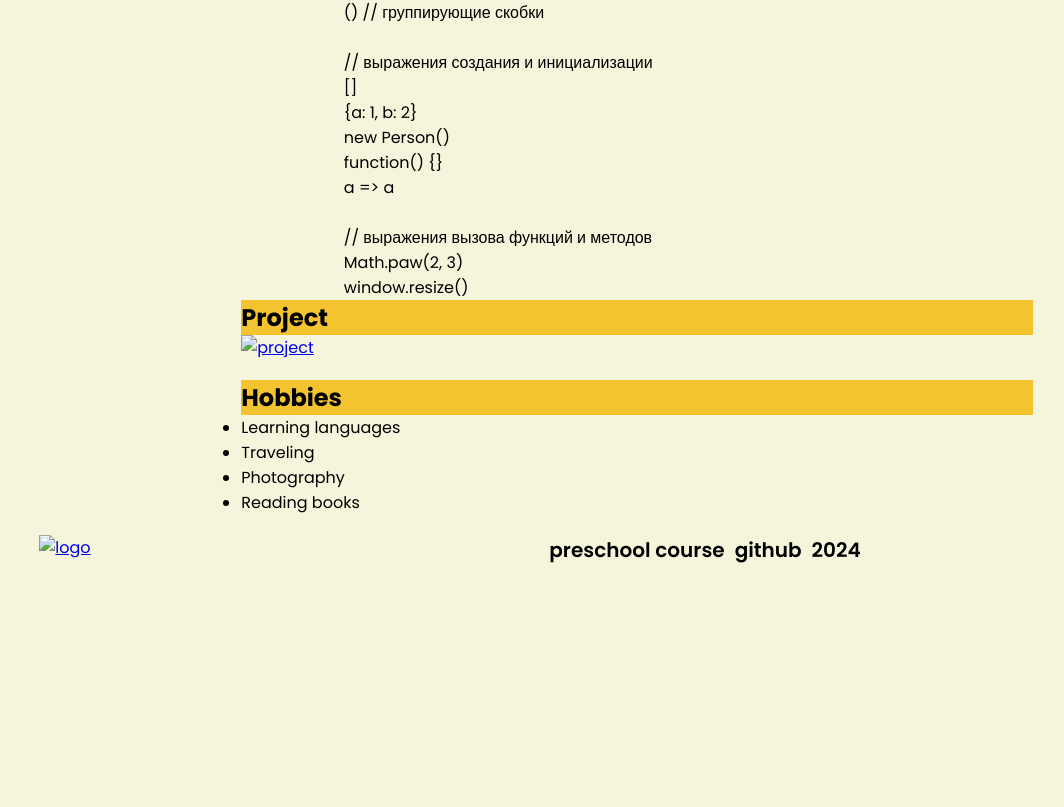
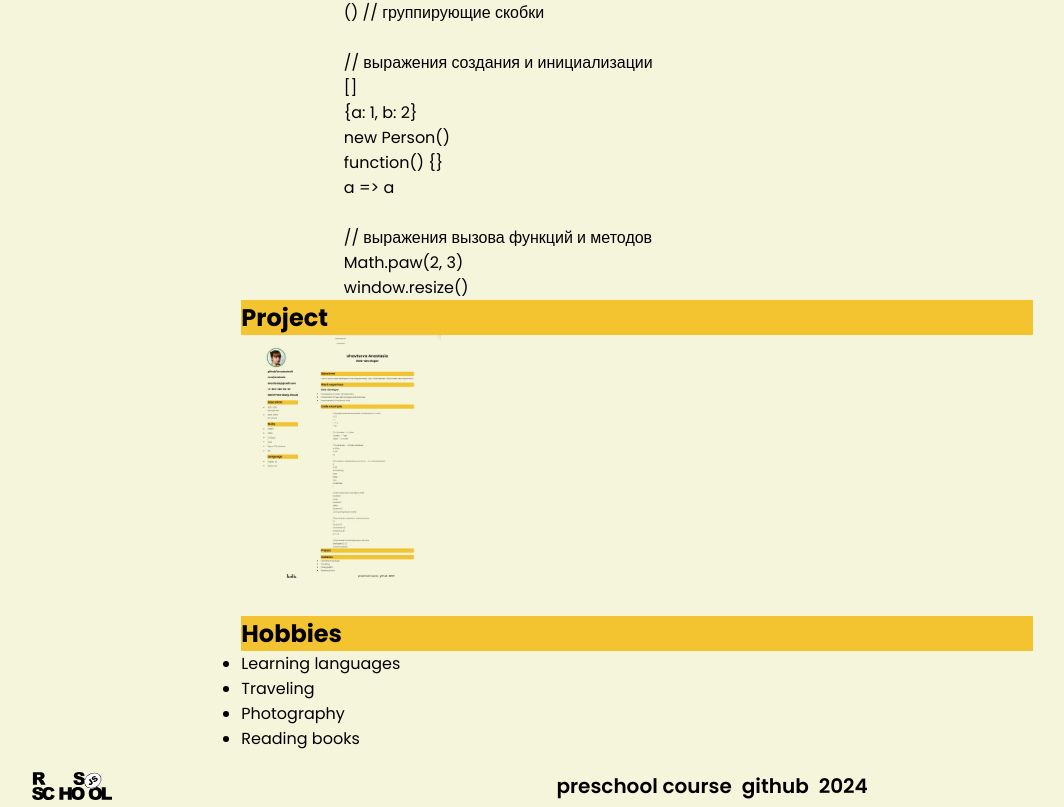
Before and after one commit to Anastasiaa12/rsschool-cv, a plain HTML site: page index.html in a window 1280 px wide. Shown: the part 1382-2189 px from the top of the page, without its empty margins (190-1254 px from the left). Before the commit the page ends 1947 px from the top, so only its background shows below. Drawn offline with Linux system fonts and the light colour scheme.

Commit message:
feat: changes have been made to img

```diff
--- a/index.html
+++ b/index.html
@@ -26,7 +26,7 @@
         <div class="container">
             <div class="main-side">
                 <div class="left-side">
-                    <img class="main-photo" src="photo_main.jpg" alt="photo">
+                    <img class="main-photo" src="img/photo_main.jpg" alt="photo">
 
                     <ul class="header-list" id="contacts">
                         <li><a class="header-list--link" href="https://github.com/Anastasiaa12">github/Anastasiaa12</a></li>
@@ -141,7 +141,7 @@
 
                     <div class="project">
                         <h2>Project</h2>
-                        <a href="https://Anastasiaa12.github.io/rsschool-cv/"><img class="project_img" src="project.jpg" alt="project"></a>
+                        <a href="https://Anastasiaa12.github.io/rsschool-cv/"><img class="project_img" src="img/project.jpg" alt="project"></a>
                     </div>
 
                     <div class="hobbies">
@@ -163,7 +163,7 @@
         <div class="container">
             <div class="footer">
                 <div>
-                    <a href="https://rs.school/courses/javascript-ru"><img class="footer_img" src="rs-school-logo.svg" alt="logo" ></a>
+                    <a href="https://rs.school/courses/javascript-ru"><img class="footer_img" src="img/rs-school-logo.svg" alt="logo" ></a>
                 </div>
 
                 <div class="footer-link">
```
